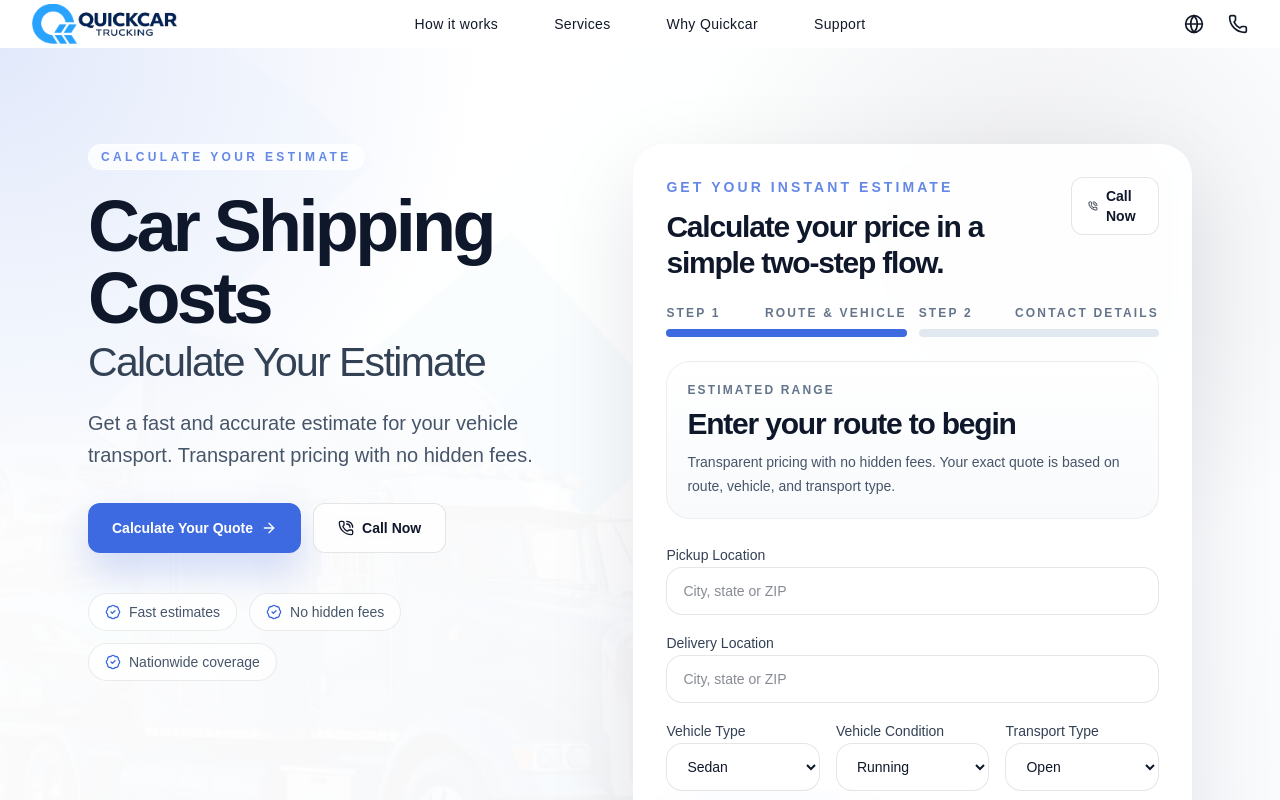
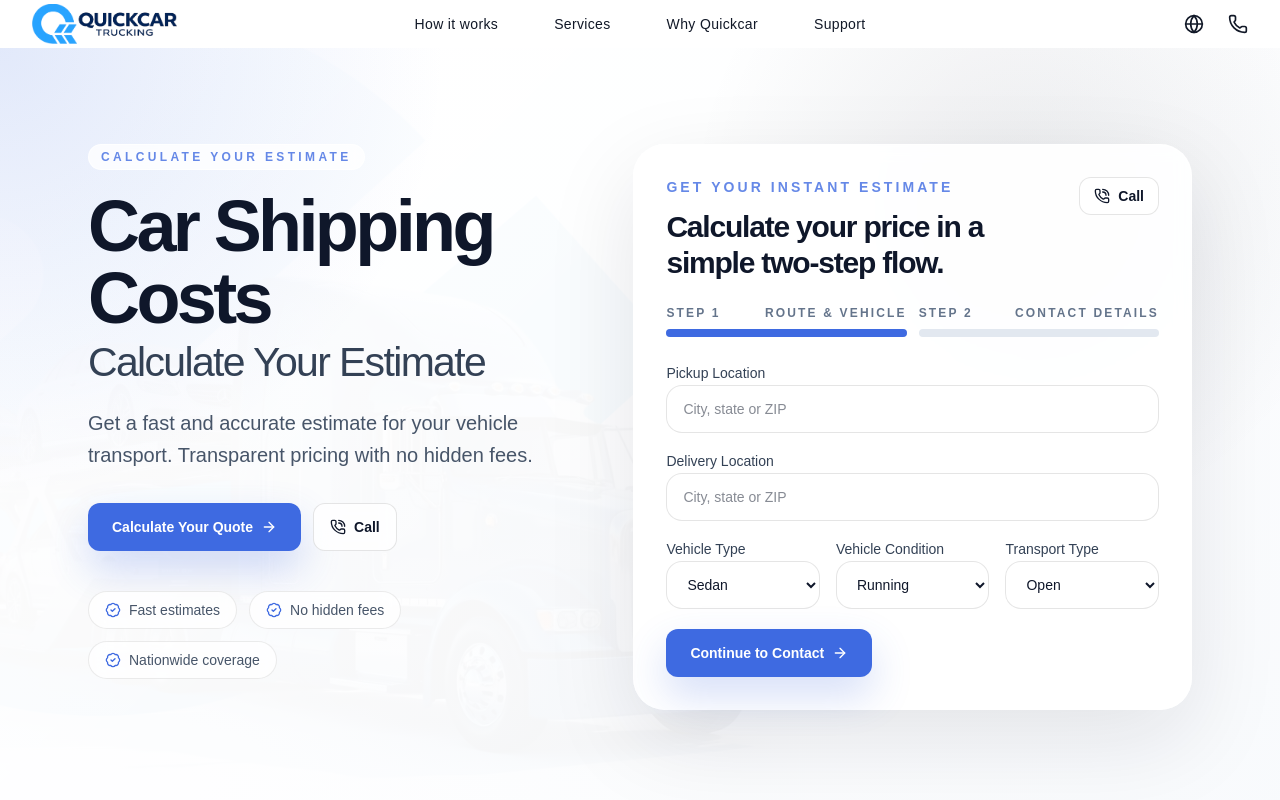
Before and after one commit to ShohruhKuklanov/quickcar-trucking, a Next.js app: page /car-shipping-costs in a window 1280 px wide. Shown: the top 800 px of the page. Built offline with nearby package versions, Linux system fonts and the light colour scheme.

Commit message:
Compact call buttons on car shipping costs

```diff
--- a/src/app/car-shipping-costs/CostsCalculatorClient.tsx
+++ b/src/app/car-shipping-costs/CostsCalculatorClient.tsx
@@ -191,10 +191,10 @@ export default function CostsCalculatorClient() {
         </div>
         <Link
           href={PHONE_HREF}
-          className="hidden items-center gap-2 rounded-xl border border-black/10 bg-white px-4 py-2 text-sm font-semibold text-[#0f172a] transition hover:border-primary/30 sm:inline-flex"
+          className="hidden items-center gap-2 rounded-xl border border-black/10 bg-white px-3.5 py-2 text-sm font-semibold text-[#0f172a] transition hover:border-primary/30 sm:inline-flex"
         >
           <PhoneCall className="h-4 w-4" />
-          Call Now
+          Call
         </Link>
       </div>
 
@@ -212,22 +212,6 @@ export default function CostsCalculatorClient() {
             </div>
           </div>
         ))}
-      </div>
-
-      <div className="mt-6 rounded-3xl border border-black/6 bg-[linear-gradient(180deg,#ffffff_0%,#f8fafc_100%)] p-5">
-        <div className="text-xs font-semibold uppercase tracking-[0.18em] text-[#64748b]">Estimated range</div>
-        <div className="mt-2 text-3xl font-semibold tracking-[-0.04em] text-[#0f172a]">
-          {loadingEstimate
-            ? "Calculating..."
-            : estimate
-              ? `${formatMoney(estimate.low)} - ${formatMoney(estimate.high)}`
-              : "Enter your route to begin"}
-        </div>
-        <p className="mt-2 text-sm leading-6 text-[#475569]">
-          {estimate && miles
-            ? `${miles} estimated miles. Final pricing depends on exact carrier availability and timing.`
-            : "Transparent pricing with no hidden fees. Your exact quote is based on route, vehicle, and transport type."}
-        </p>
       </div>
 
       {submitted ? (
@@ -354,10 +338,10 @@ export default function CostsCalculatorClient() {
             ) : (
               <Link
                 href={PHONE_HREF}
-                className="inline-flex items-center justify-center gap-2 rounded-xl border border-black/10 bg-white px-5 py-3 text-sm font-semibold text-[#0f172a] transition hover:border-primary/30 sm:hidden"
+                className="inline-flex items-center justify-center gap-2 rounded-xl border border-black/10 bg-white px-4 py-2.5 text-sm font-semibold text-[#0f172a] transition hover:border-primary/30 sm:hidden"
               >
                 <PhoneCall className="h-4 w-4" />
-                Call Now
+                Call
               </Link>
             )}
 
--- a/src/app/car-shipping-costs/page.tsx
+++ b/src/app/car-shipping-costs/page.tsx
@@ -141,10 +141,10 @@ export default function CarShippingCostsPage() {
                 </a>
                 <Link
                   href={PHONE_HREF}
-                  className="inline-flex items-center justify-center gap-2 rounded-xl border border-black/10 bg-white/80 px-6 py-3.5 text-sm font-semibold text-[#0f172a] backdrop-blur transition duration-300 hover:-translate-y-0.5 hover:border-primary/30 hover:bg-white hover:shadow-[0_16px_34px_rgba(15,23,42,0.08)]"
+                  className="inline-flex items-center justify-center gap-2 rounded-xl border border-black/10 bg-white/80 px-4 py-2.5 text-sm font-semibold text-[#0f172a] backdrop-blur transition duration-300 hover:-translate-y-0.5 hover:border-primary/30 hover:bg-white hover:shadow-[0_16px_34px_rgba(15,23,42,0.08)]"
                 >
                   <PhoneCall className="h-4 w-4" />
-                  Call Now
+                  Call
                 </Link>
               </div>
 
@@ -326,10 +326,10 @@ export default function CarShippingCostsPage() {
                 </a>
                 <Link
                   href={PHONE_HREF}
-                  className="inline-flex items-center justify-center gap-2 rounded-xl border border-white/16 bg-white/8 px-6 py-3.5 text-sm font-semibold text-white transition duration-300 hover:-translate-y-0.5 hover:bg-white/12"
+                  className="inline-flex items-center justify-center gap-2 rounded-xl border border-white/16 bg-white/8 px-4 py-2.5 text-sm font-semibold text-white transition duration-300 hover:-translate-y-0.5 hover:bg-white/12"
                 >
                   <PhoneCall className="h-4 w-4" />
-                  Call Now
+                  Call
                 </Link>
               </div>
             </div>
@@ -356,10 +356,10 @@ function InlineCTA() {
         </a>
         <Link
           href={PHONE_HREF}
-          className="inline-flex items-center justify-center gap-2 rounded-xl border border-black/10 bg-white px-5 py-3 text-sm font-semibold text-[#0f172a] transition hover:border-primary/30"
+          className="inline-flex items-center justify-center gap-2 rounded-xl border border-black/10 bg-white px-4 py-2.5 text-sm font-semibold text-[#0f172a] transition hover:border-primary/30"
         >
           <PhoneCall className="h-4 w-4" />
-          Call Now
+          Call
         </Link>
       </div>
     </div>
```
